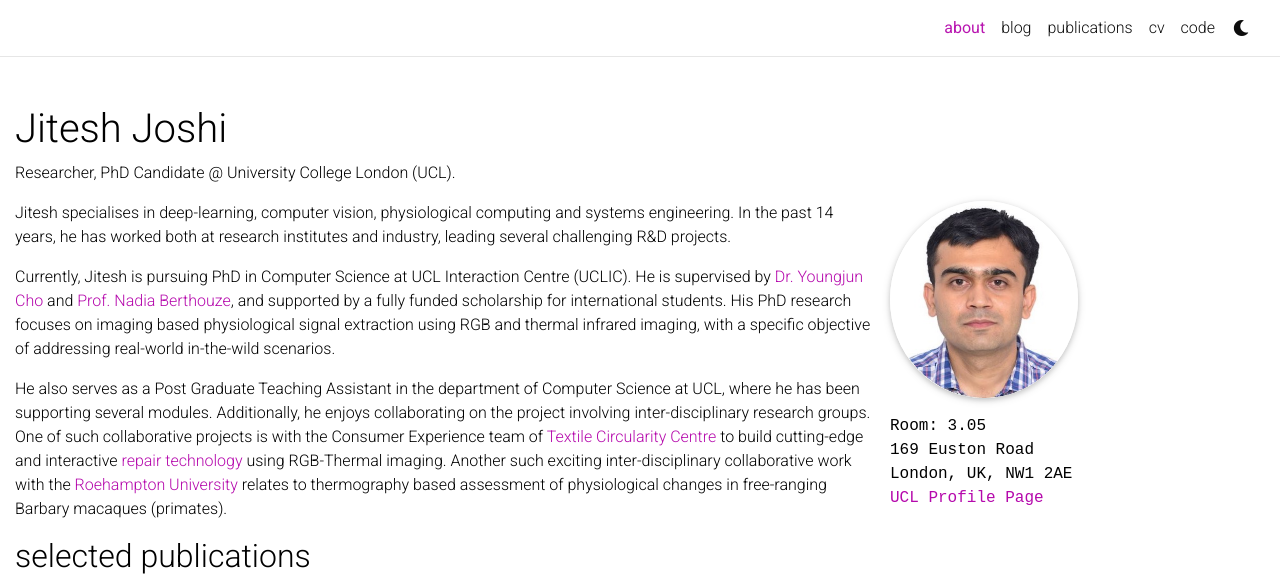
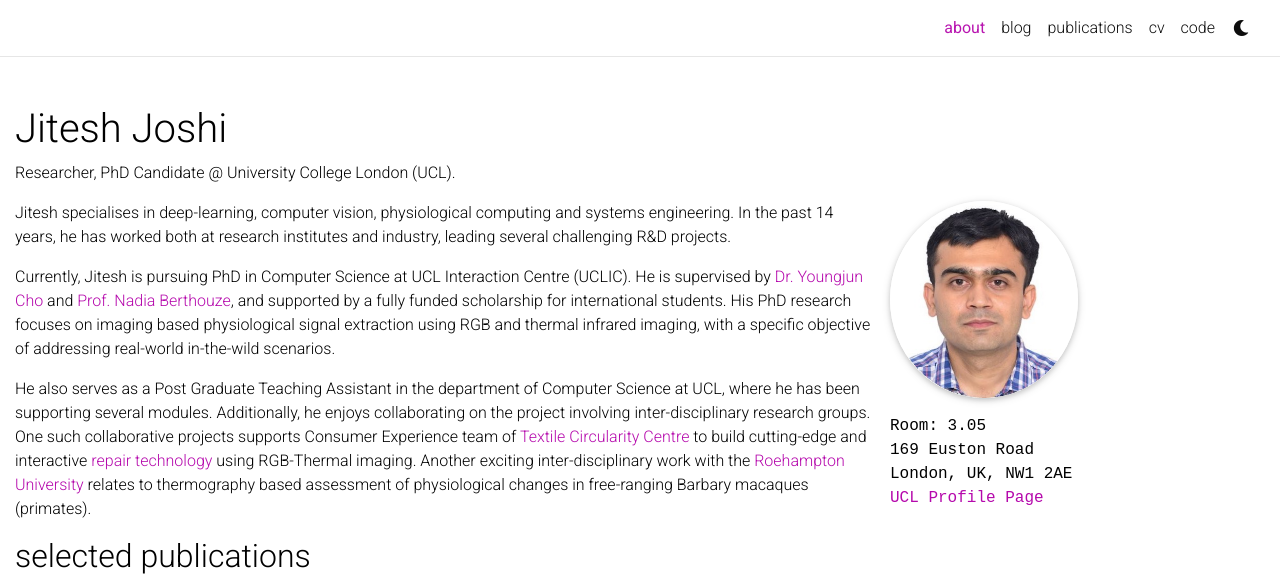
Before and after one commit to jnj256/jnj256.github.io, a Jekyll site: the page built from _pages/about.md, in a window 1280 px wide, cut to the strip 0-587 px from the top of the page. Built offline with Jekyll 4.4.1, drawn with Linux system fonts in a browser that asks for light colours; full-size pictures stand in for the smaller copies a plugin makes; comment, search, counter and statistics services are not loaded; a style sheet for code colours, icons or effects is not loaded.

Commit message:
update about page

```diff
--- a/_pages/about.md
+++ b/_pages/about.md
@@ -25,7 +25,7 @@ Jitesh specialises in deep-learning, computer vision, physiological computing an
 Currently, Jitesh is pursuing PhD in Computer Science at UCL Interaction Centre (UCLIC). He is supervised by [Dr. Youngjun Cho](https://profiles.ucl.ac.uk/54637-youngjun-cho) and [Prof. Nadia Berthouze](https://profiles.ucl.ac.uk/3849-nadia-berthouze), and supported by a fully funded scholarship for international students. His PhD research focuses on imaging based physiological signal extraction using RGB and thermal infrared imaging, with a specific objective of addressing real-world in-the-wild scenarios.
 
 <!-- He also serves as a Solution Architect (consultant) at [Tata Elxsi](https://www.tataelxsi.com/) in the Healthcare and Life Science Business Unit where he offers support for various research and engineering projects. -->
-He also serves as a Post Graduate Teaching Assistant in the department of Computer Science at UCL, where he has been supporting several modules. Additionally, he enjoys collaborating on the project involving inter-disciplinary research groups. One of such collaborative projects is with the Consumer Experience team of [Textile Circularity Centre](https://textilescircularity.rca.ac.uk/about-us/) to build cutting-edge and interactive [repair technology](https://textilescircularity.rca.ac.uk/repair-technology-and-you/) using RGB-Thermal imaging. Another such exciting inter-disciplinary collaborative work with the [Roehampton University](https://www.roehampton.ac.uk/) relates to thermography based assessment of physiological changes in free-ranging Barbary macaques (primates).
+He also serves as a Post Graduate Teaching Assistant in the department of Computer Science at UCL, where he has been supporting several modules. Additionally, he enjoys collaborating on the project involving inter-disciplinary research groups. One such collaborative projects supports Consumer Experience team of [Textile Circularity Centre](https://textilescircularity.rca.ac.uk/about-us/) to build cutting-edge and interactive [repair technology](https://textilescircularity.rca.ac.uk/repair-technology-and-you/) using RGB-Thermal imaging. Another exciting inter-disciplinary work with the [Roehampton University](https://www.roehampton.ac.uk/) relates to thermography based assessment of physiological changes in free-ranging Barbary macaques (primates).
 
 <!-- Academically, he completed undergrad degree with major in <i>Electronics and Communication Engineering</i> at [Nirma University](https://nirmauni.ac.in/), Ahmedabad in 2008 and further graduated with MSc in <i>Cognitive Systems and Interactive Media</i> at [Universitat Pompeu Fabra](https://www.upf.edu/), Barcelona in 2011. -->
 
```
